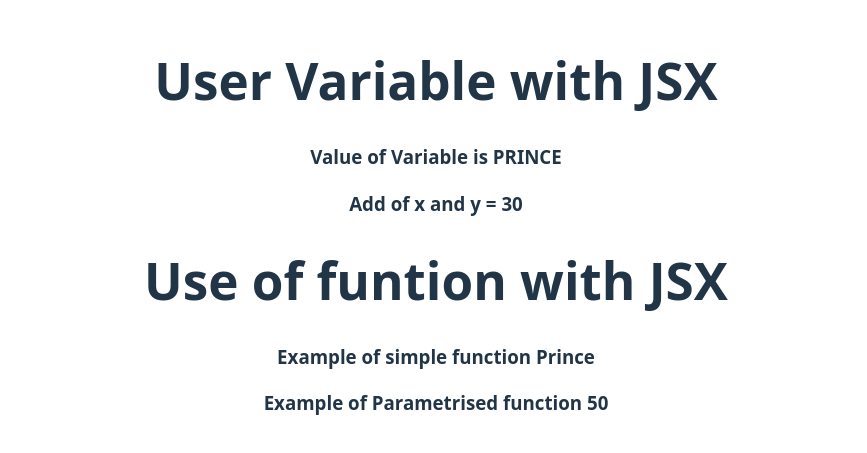
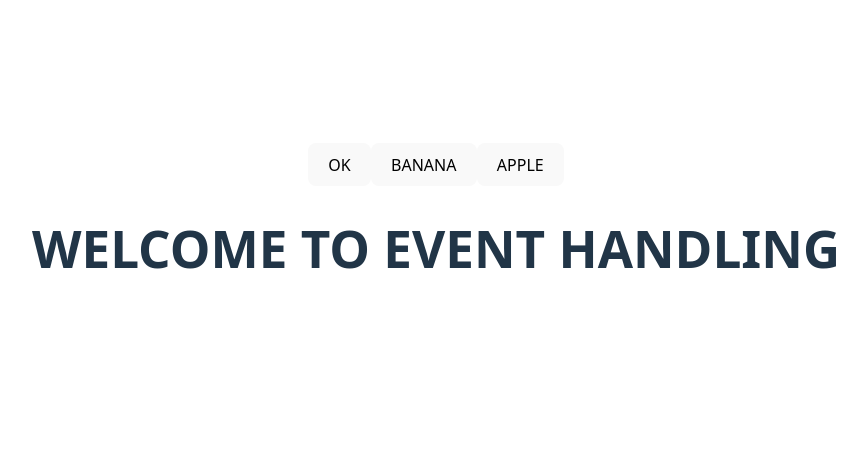
Before and after one commit to 2400101530099-S4-4B9-Python/Start, a React (Vite) app in the folder start/: page / in a window 1280 px wide. Shown: the part 173-626 px from the top of the page, without its empty margins (204-1071 px from the left). Built offline with nearby package versions, Linux system fonts and the light colour scheme.

Commit message:
JS TO REACT

```diff
--- a/start/src/App.jsx
+++ b/start/src/App.jsx
@@ -4,31 +4,25 @@ import viteLogo from '/vite.svg'
 import './App.css'
 
 function App() {
-  const name="PRINCE";
-  var x=10;
-  var y=20;
-  function fun()
+  function CallFun()
         {
-    return "Prince";
+            alert("Function Call")
         }
-  function sum(a,b)
+  function Banana()
         {
-    return a+b;
+            alert("You are click on BANANA button")
         }
-
-  function calc(a,b,op)
+   function Apple()
         {
-
+            alert("You are click on APPLE button")
         }
-  return (
-    <div>
-    <h1>User Variable with JSX</h1>
-    <h3>Value of Variable is {name}</h3>
-    <h3>Add of x and y = {x+y}</h3>
-    <h1>Use of funtion with JSX</h1>
-    <h3>Example of simple function {fun()}</h3>
-    <h3>Example of Parametrised function {sum(20,30)}</h3>
-    </div>
+  return(
+<>
+    <button onClick={CallFun}>OK</button>
+    <button onClick={Banana}>BANANA</button>
+    <button onClick={Apple}>APPLE</button>
+    <h1>WELCOME TO EVENT HANDLING</h1>
+</>
   )
 }
 export default App
```
Also changed, not shown: 1 other file (tests, documents, lock files or other folders). Lines whose indentation alone changed are shown as unchanged.
